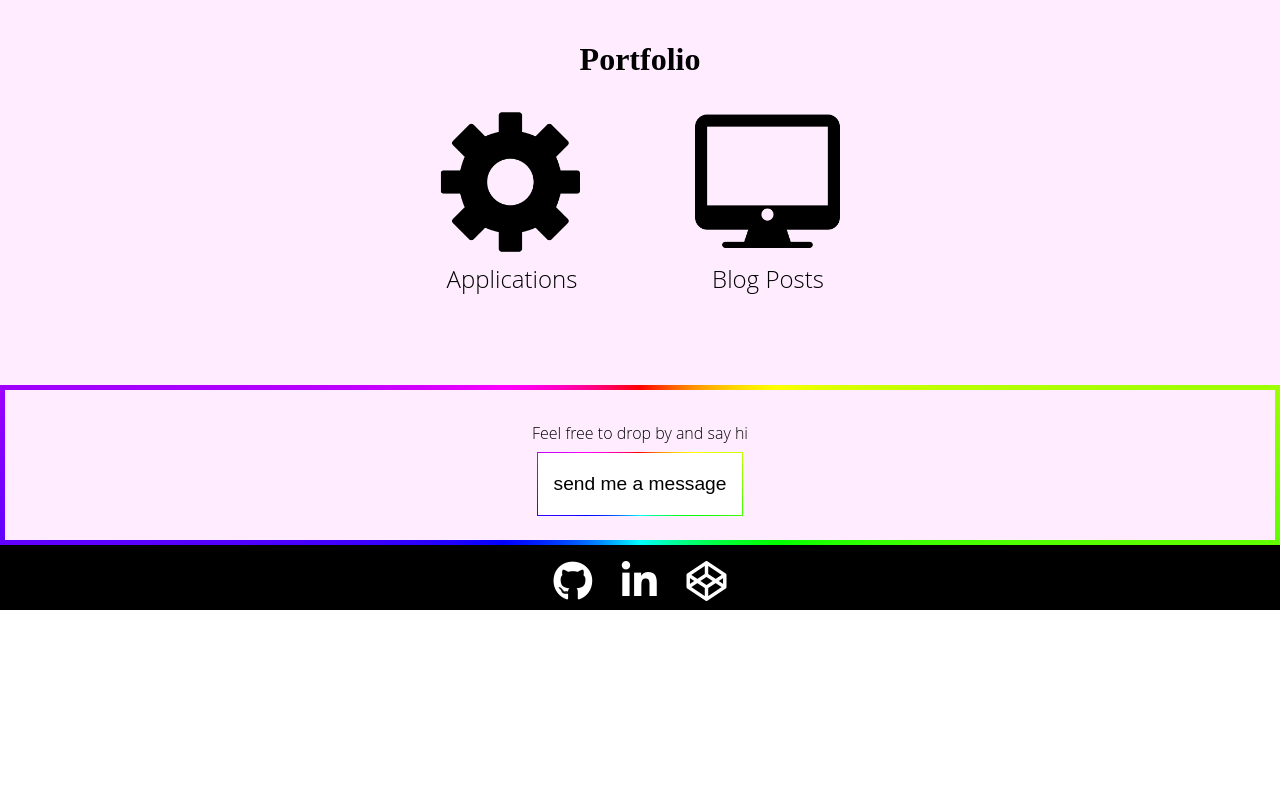
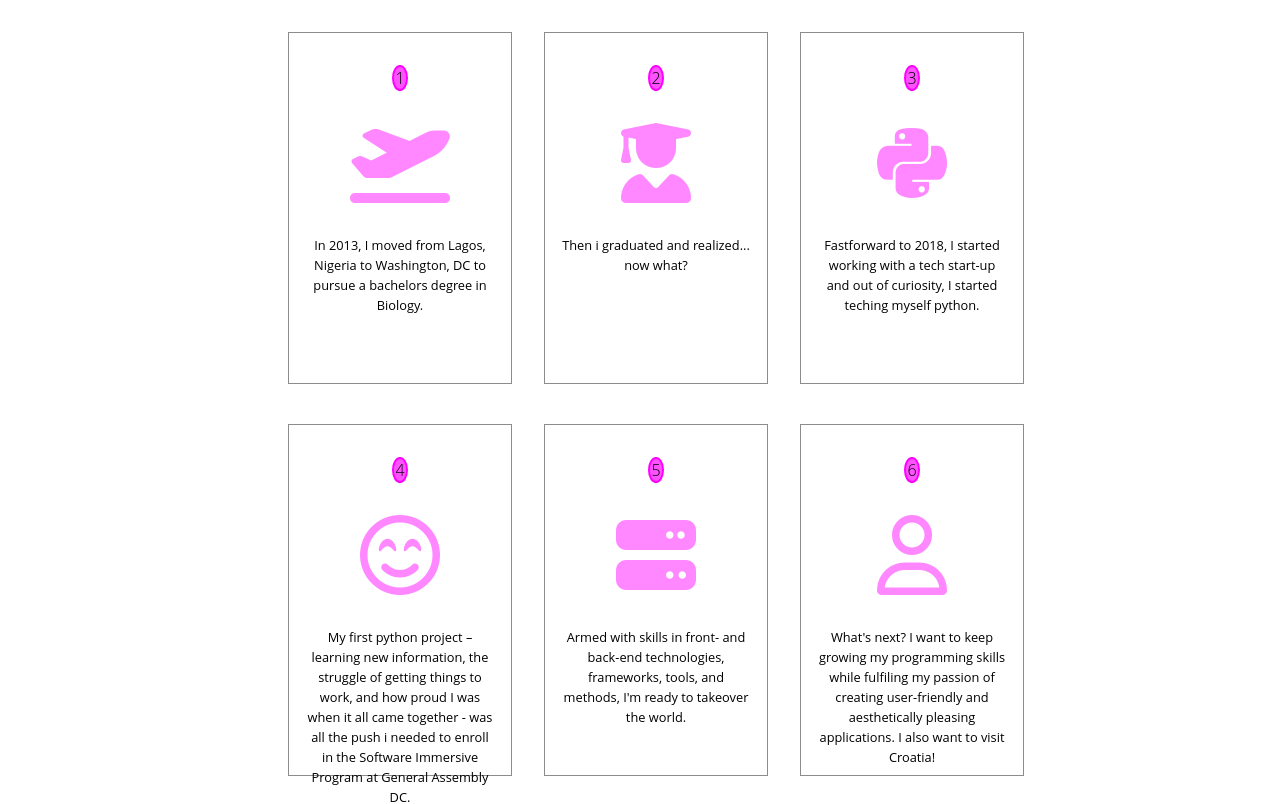
Before and after one commit to cenwachukwu/portfolio, a React (Create React App) app: page / in a window 1280 px wide. Shown: the part 1680-2484 px from the top of the page. Before the commit the page ends 2290 px from the top, so only its background shows below. Built offline with nearby package versions, Linux system fonts and the light colour scheme; a web font is replaced by a local one.

Commit message:
added the about page

```diff
--- a/src/About.js
+++ b/src/About.js
@@ -23,7 +23,92 @@ function About() {
                 <div className="aboutCatchPhrase2">
                     <h3>My Story</h3>
                 </div>
+                <p>Since my background is a little unusual, I’m usually asked how I got involved with programming. Here’s how:</p>
+                <div className="StoryDivContainerParent">
+                    <div className="StoryDivContainer">
+                        <div className="StoryBox">
+                            <div className="storyBoxNumber">
+                                <p>1</p>
+                            </div>
+                            <div className="storyBoxIcon">
+                                <i class="fas fa-plane-departure storyIcon"></i>
+                            </div>
+                            <div className="storyBoxTextBox">
+                                <p className="storyBoxText">
+                                    In 2013, I moved from Lagos, Nigeria to Washington, DC to pursue a bachelors degree in Biology.
+                                </p>
+                            </div>
+                        </div>
+                        <div className="StoryBox">
+                            <div className="storyBoxNumber">
+                                <p>2</p>
+                            </div>
+                            <div className="storyBoxIcon">
+                                <i class="fas fa-user-graduate storyIcon"></i>
+                            </div>
+                            <div className="storyBoxTextBox">
+                                <p className="storyBoxText">
+                                    Then i graduated and realized... now what?
+                                </p>
+                            </div>
 
+                        </div>
+                        <div className="StoryBox">
+                            <div className="storyBoxNumber">
+                                <p>3</p>
+                            </div>
+                            <div className="storyBoxIcon">
+                                <i class="fab fa-python storyIcon"></i>
+                            </div>
+                            <div className="storyBoxTextBox">
+                                <p className="storyBoxText">
+                                    Fastforward to 2018, I started working with a tech start-up and out of curiosity, I started teching myself python.
+                                </p>
+                            </div>
+
+                        </div>
+                        <div className="StoryBox">
+                            <div className="storyBoxNumber">
+                                <p>4</p>
+                            </div>
+                            <div className="storyBoxIcon">
+                                <i class="far fa-smile-beam storyIcon"></i>
+                            </div>
+                            <div className="storyBoxTextBox">
+                                <p className="storyBoxText four">
+                                My first python project – learning new information, the struggle of getting things to work, and how proud I was when it all came together - was all the push i needed to enroll in the Software Immersive Program at General Assembly DC.
+                                </p>
+                            </div>
+
+                        </div>
+                        <div className="StoryBox">
+                            <div className="storyBoxNumber">
+                                <p>5</p>
+                            </div>
+                            <div className="storyBoxIcon">
+                            <i class="fas fa-server storyIcon"></i>
+                            </div>
+                            <div className="storyBoxTextBox">
+                                <p className="storyBoxText">
+                                    Armed with skills in front- and back-end technologies, frameworks, tools, and methods, I'm ready to takeover the world.
+                                </p>
+                            </div>
+                        </div>
+                        <div className="StoryBox">
+                            <div className="storyBoxNumber">
+                                <p>6</p>
+                            </div>
+                            <div className="storyBoxIcon">
+                            <i class="far fa-user storyIcon"></i>
+                            </div>
+                            <div className="storyBoxTextBox">
+                                <p className="storyBoxText">
+                                What's next? I want to keep growing my programming skills while fulfiling my passion of creating user-friendly and aesthetically pleasing applications. I also want to visit Croatia!
+                                </p>
+                            </div>
+                        </div>
+                    </div>
+                </div>
             </div>
         </div>
     );
--- a/src/App.css
+++ b/src/App.css
@@ -199,13 +199,12 @@ i{
 /* ABout section */
 .aboutDivParent{
   width: 100%;
-  height: 100vh;
 }
 .aboutDivContainer{
   margin: 0 auto;
   width: 100%;
   height: 100%;
-  border: 1px solid black;
+  /* border: 1px solid black; */
 }
 .aboutCatchPhrase{
   margin: 0 auto;
@@ -237,7 +236,7 @@ i{
 .brandStatementContainerPtag{
   padding: 1.5rem;
   line-height: 20px;
-  border-bottom: 1px solid rgba(0, 0, 0, 0.35);
+  border-bottom: 1px solid rgba(0, 0, 0, 0.45);
   margin: 0 auto;
   width: 75%;
 }
@@ -250,3 +249,51 @@ i{
   font-size: 1.8rem;
   font-family: 'Mansalva', cursive;
 }
+.StoryDivContainerParent{
+  margin: 2rem auto;
+  margin-bottom: 4rem;
+  width: 65%;
+  /* border: 2px solid black; */
+}
+.StoryDivContainer{
+  display: grid;
+  grid-template-columns: repeat(3, 1fr);
+  grid-template-rows: auto;
+  column-gap: 2rem;
+  row-gap: 0.5rem;
+  padding: 3rem;
+}
+.StoryBox{
+  border: 1px solid rgba(0, 0, 0, 0.45);
+  width: 100%;
+  height: 22rem;
+  margin: 1rem;
+}
+
+.storyBoxNumber{
+  margin: 2rem auto;
+  width: 7%;
+  border-radius: 100%;
+  border: 2px solid rgb(255, 0, 255);
+  background: rgba(255, 0, 255, 0.68);
+}
+
+.storyIcon{
+  color: rgba(255, 0, 255, 0.47);
+  font-size: 5rem;
+}
+.storyBoxTextBox{
+  /* border: 1px solid rgba(0, 0, 0, 0.45); */
+  margin: 1rem;
+  margin-top: 2rem;
+
+}
+/* .four{
+  margin-top: 1rem;
+} */
+.storyBoxText{
+  /* text-align: justify; */
+  font-size: 0.8rem;
+  line-height: 20px;
+  font-weight: 520;
+}
```
